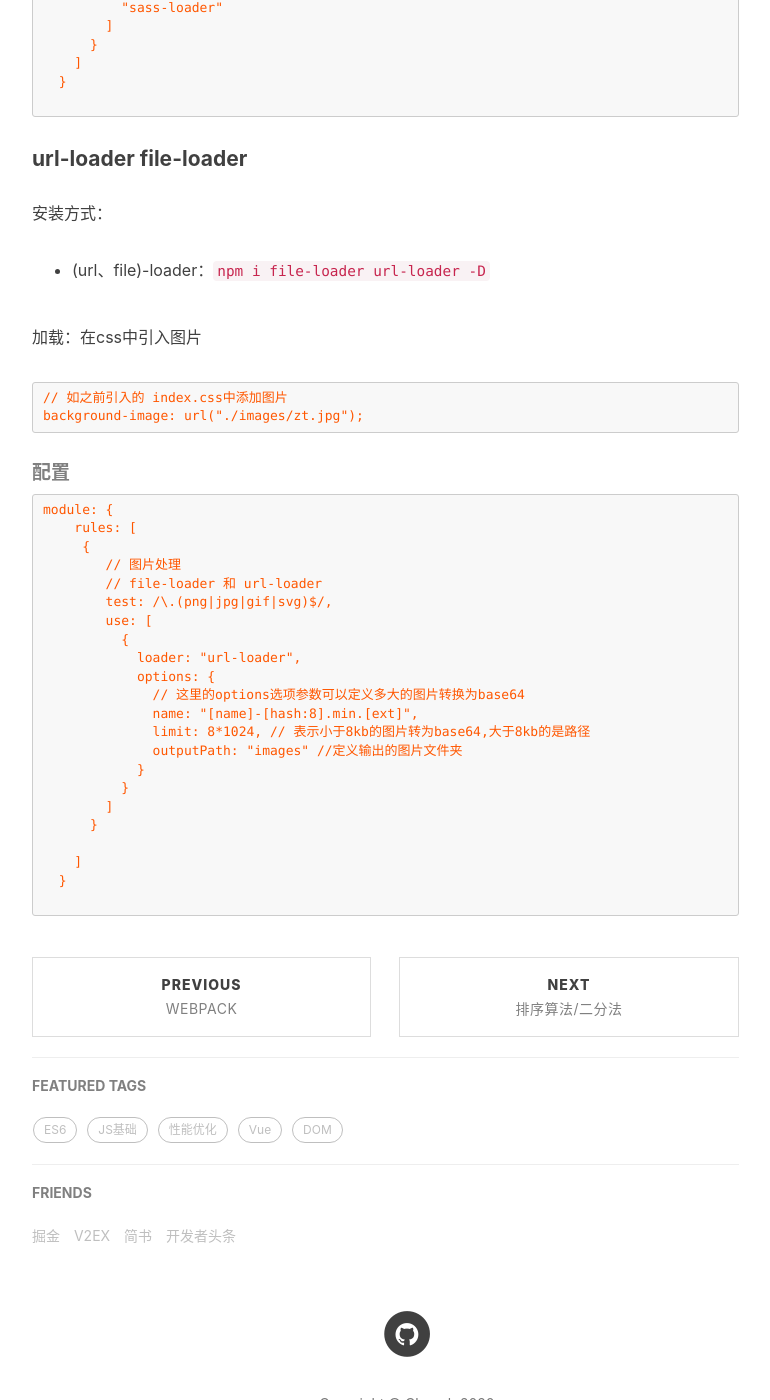
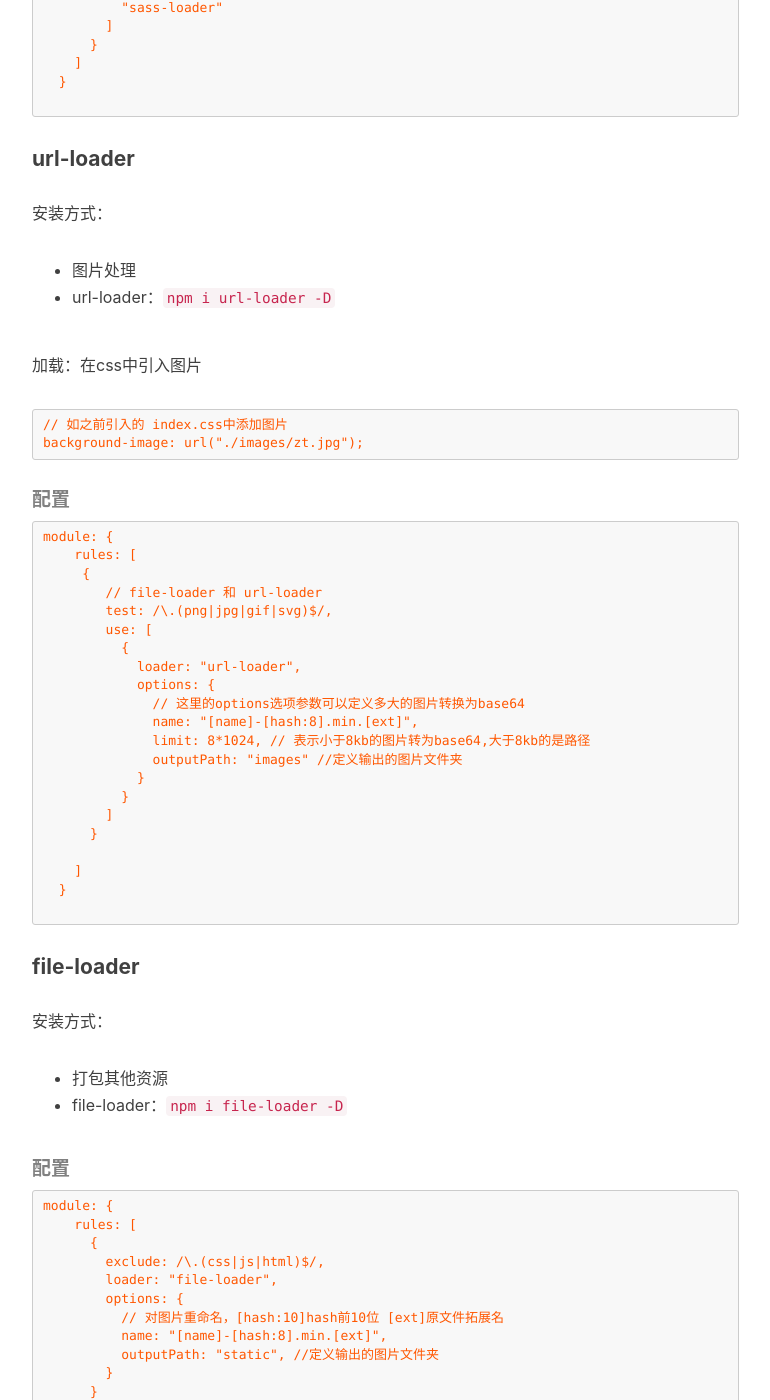
Before and after one commit to Bittersweet-Chocolate/Bittersweet-Chocolate.github.io, a Jekyll site: the page built from _posts/Webpack/2020-6-08-Loader.md, in a window 1280 px wide and 1400 px high, scrolled down 1878 px. Shown: the whole window, without its empty margins (233-1003 px from the left). Built offline with Jekyll 4.4.1, drawn with Linux system fonts in a browser that asks for light colours; nearby versions of some CDN libraries; our own code applies the rules of GitHub Pages for plain Markdown files; comment, search, counter and statistics services are not loaded; some of the changed text lies outside the part shown.

Commit message:
file-loader 打包其他文件资源

````diff
--- a/_posts/Webpack/2020-6-08-Loader.md
+++ b/_posts/Webpack/2020-6-08-Loader.md
@@ -89,11 +89,12 @@
   }
 
 ```
-#### url-loader file-loader
+#### url-loader
 
 安装方式：
 
-* (url、file)-loader：`npm i file-loader url-loader -D`
+* 图片处理
+* url-loader：`npm i url-loader -D`
 
 加载：在css中引入图片
 
@@ -128,3 +128,30 @@
   }
 
 ```
+
+#### file-loader
+
+安装方式：
+
+* 打包其他资源
+* file-loader：`npm i file-loader -D`
+
+
+##### 配置
+
+```
+module: {
+    rules: [
+      {
+        exclude: /\.(css|js|html)$/,
+        loader: "file-loader",
+        options: {
+          // 对图片重命名，[hash:10]hash前10位 [ext]原文件拓展名
+          name: "[name]-[hash:8].min.[ext]",
+          outputPath: "static", //定义输出的图片文件夹
+        }
+      }
+    ]
+  }
+
+```
````
Also changed, not shown: other parts of _posts/Webpack/2020-6-08-Loader.md (+0 -1 lines).
